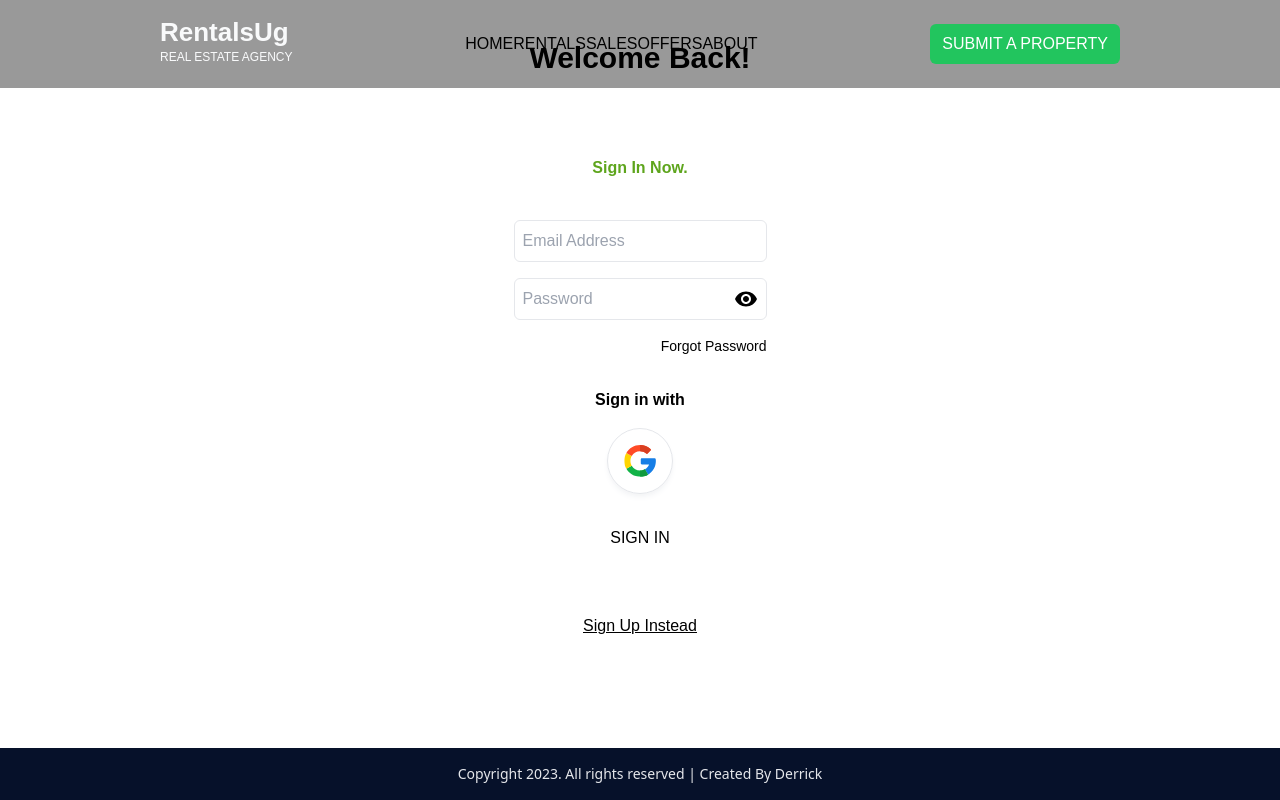
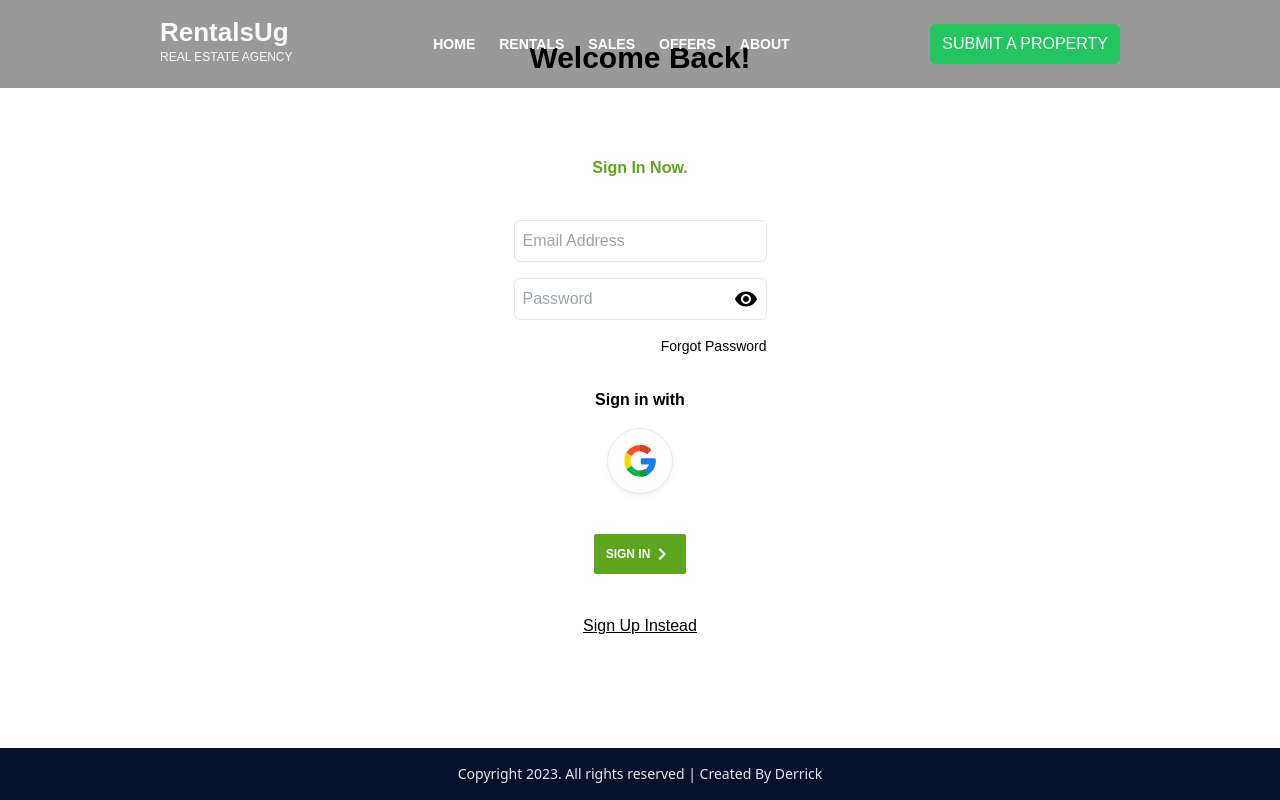
Before and after one commit to inspecta/rentals-ug, a React (Create React App) app: page /sign-in in a window 1280 px wide. Built offline with nearby package versions, Linux system fonts and the light colour scheme; no server answers.

Commit message:
Update custom tailwind classes

```diff
--- a/src/index.css
+++ b/src/index.css
@@ -36,4 +36,66 @@
     color: #fff;
     width: 200px;
   }
+
+  .nav-link-2 {
+    @apply text-[14px] font-semibold uppercase px-3 text-white hover:text-green-500;
+  }
+
+  .activeFormButton {
+    @apply bg-green-500 rounded-xl text-gray-100 px-5 py-1;
+  }
+
+  .formButton {
+    @apply bg-gray-200 rounded-xl text-gray-900 px-5 py-1;
+  }
+
+  .activeMenuItem {
+    @apply underline text-green-500;
+  }
+
+  .category-text {
+    @apply absolute top-1/2 left-1/2 transform -translate-x-1/2 -translate-y-1/2 text-white text-xl font-thin opacity-0 group-hover:opacity-100 transition-opacity duration-300;
+  }
+
+  .category-image {
+    @apply w-full h-80 group-hover:opacity-75 transition-opacity duration-300 xl:h-[50vh];
+  }
+
+  .form-div {
+    @apply border px-4 py-3 rounded-md flex justify-between items-center mt-4;
+  }
+
+  .form-label {
+    @apply w-full;
+  }
+
+  .form-inputs {
+    @apply border border-gray-300 px-3 py-2 rounded-md w-full mt-2 focus:border-gray-800;
+  }
+
+  .component-header {
+    @apply p-10 text-3xl font-extrabold;
+  }
+
+  .btn {
+    @apply rounded-sm px-3 py-2 mt-2 flex items-center font-thin text-white md:text-lg;
+  }
+
+  .btn-primary {
+     @apply bg-[#5ea51e] flex items-center justify-center hover:bg-[#43810c];
+  }
+
+  .btn-secondary {
+    @apply bg-orange-500 hover:bg-orange-600 transition-colors;
+  }
+
+  .btn-text {
+    @apply text-xs font-bold text-white;
+  }
+
+  /* Listing Slider */
+  .swiper-button-prev:after {
+    @apply  bg-blue-600;
+  }
+
 }
```
